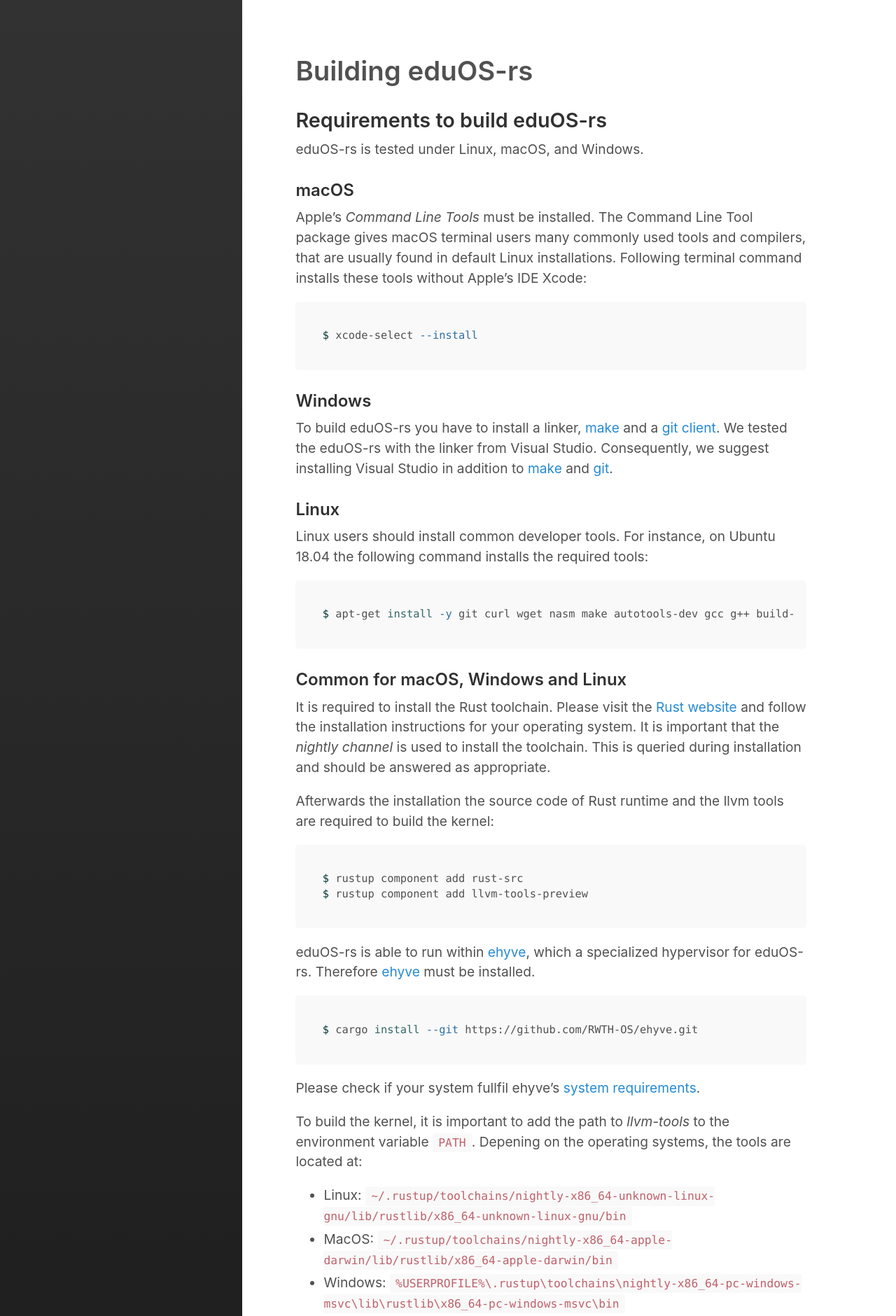
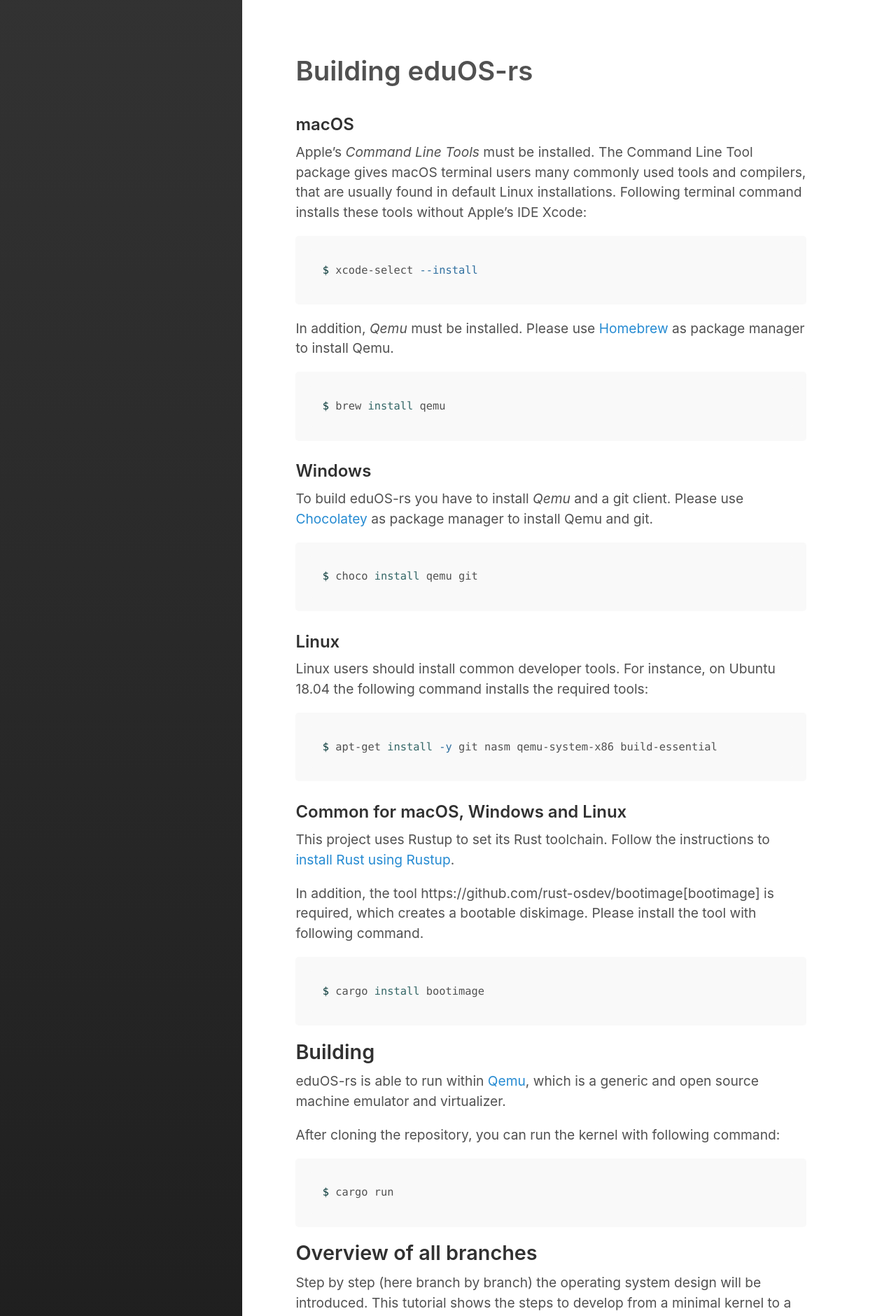
Before and after one commit to RWTH-OS/eduOS-rs, a Jekyll site: the page built from build.md, in a window 1280 px wide. Shown: the top 1880 px of the page at 70% size. Built offline with Jekyll 4.4.1, drawn with Linux system fonts in a browser that asks for light colours; some of the changed text lies outside the part shown.

Commit message:
revise tutorial to build the kernel

````diff
--- a/build.md
+++ b/build.md
@@ -3,10 +3,6 @@
 title : Building eduOS-rs
 sidebar_link: true
 ---
-
-## Requirements to build eduOS-rs
-
-eduOS-rs is tested under Linux, macOS, and Windows.
 
 ### macOS
 
@@ -18,11 +14,21 @@
 $ xcode-select --install
 ```
 
+In addition, *Qemu* must be installed.
+Please use [Homebrew](https://brew.sh) as package manager to install Qemu.
+
+```sh
+$ brew install qemu
+```
+
 ### Windows
 
-To build eduOS-rs you have to install a linker, [make](http://gnuwin32.sourceforge.net/packages/make.htm) and a [git client](https://git-scm.com/downloads).
-We tested the eduOS-rs with the linker from Visual Studio.
-Consequently, we suggest installing Visual Studio in addition to [make](http://gnuwin32.sourceforge.net/packages/make.htm) and [git](https://git-scm.com/downloads).
+To build eduOS-rs you have to install _Qemu_ and a git client.
+Please use [Chocolatey](https://chocolatey.org) as package manager to install Qemu and git.
+
+```sh
+$ choco install qemu git
+```
 
 ### Linux
 
@@ -30,55 +36,28 @@
 For instance, on Ubuntu 18.04 the following command installs the required tools:
 
 ```sh
-$ apt-get install -y git curl wget nasm make autotools-dev gcc g++ build-essential lld-8
+$ apt-get install -y git nasm qemu-system-x86 build-essential
 ```
 
 ### Common for macOS, Windows and Linux
-It is required to install the Rust toolchain.
-Please visit the [Rust website](https://www.rust-lang.org/) and follow the installation instructions for your operating system.
-It is important that the *nightly channel* is used to install the toolchain.
-This is queried during installation and should be answered as appropriate.
+This project uses Rustup to set its Rust toolchain.
+Follow the instructions to [install Rust using Rustup](https://www.rust-lang.org/tools/install).
 
-Afterwards the installation the source code of Rust runtime and the llvm tools are required to build the kernel:
+In addition, the tool https://github.com/rust-osdev/bootimage[bootimage] is required, which creates a bootable diskimage.
+Please install the tool with following command.
 
 ```sh
-$ rustup component add rust-src
-$ rustup component add llvm-tools-preview
+$ cargo install bootimage
 ```
-
-eduOS-rs is able to run within [ehyve](https://github.com/RWTH-OS/ehyve), which a specialized hypervisor for eduOS-rs.
-Therefore [ehyve](https://github.com/RWTH-OS/ehyve) must be installed.
-
-```sh
-$ cargo install --git https://github.com/RWTH-OS/ehyve.git
-```
-
-Please check if your system fullfil ehyve's [system requirements](https://github.com/RWTH-OS/ehyve).
-
-To build the kernel, it is important to add the path to *llvm-tools* to the environment variable `PATH`.
-Depening on the operating systems, the tools are located at:
-
-* Linux: `~/.rustup/toolchains/nightly-x86_64-unknown-linux-gnu/lib/rustlib/x86_64-unknown-linux-gnu/bin`
-* MacOS: `~/.rustup/toolchains/nightly-x86_64-apple-darwin/lib/rustlib/x86_64-apple-darwin/bin`
-* Windows: `%USERPROFILE%\.rustup\toolchains\nightly-x86_64-pc-windows-msvc\lib\rustlib\x86_64-pc-windows-msvc\bin`
 
 ## Building
 
-The final step is to create a copy of the repository and to build the kernel:
+eduOS-rs is able to run within [Qemu](https://www.qemu.org), which is a generic and open source machine emulator and virtualizer.
+
+After cloning the repository, you can run the kernel with following command:
 
 ```sh
-$ # Get our source code.
-$ git clone https://github.com/RWTH-OS/eduOS-rs.git
-$ cd eduOS-rs
-
-$ # Build kernel
-$ make build
-```
-
-From here, we should be able to run the kernel in ehyve:
-
-```sh
-$ make run
+$ cargo run
 ```
 
 ## Overview of all branches
````
